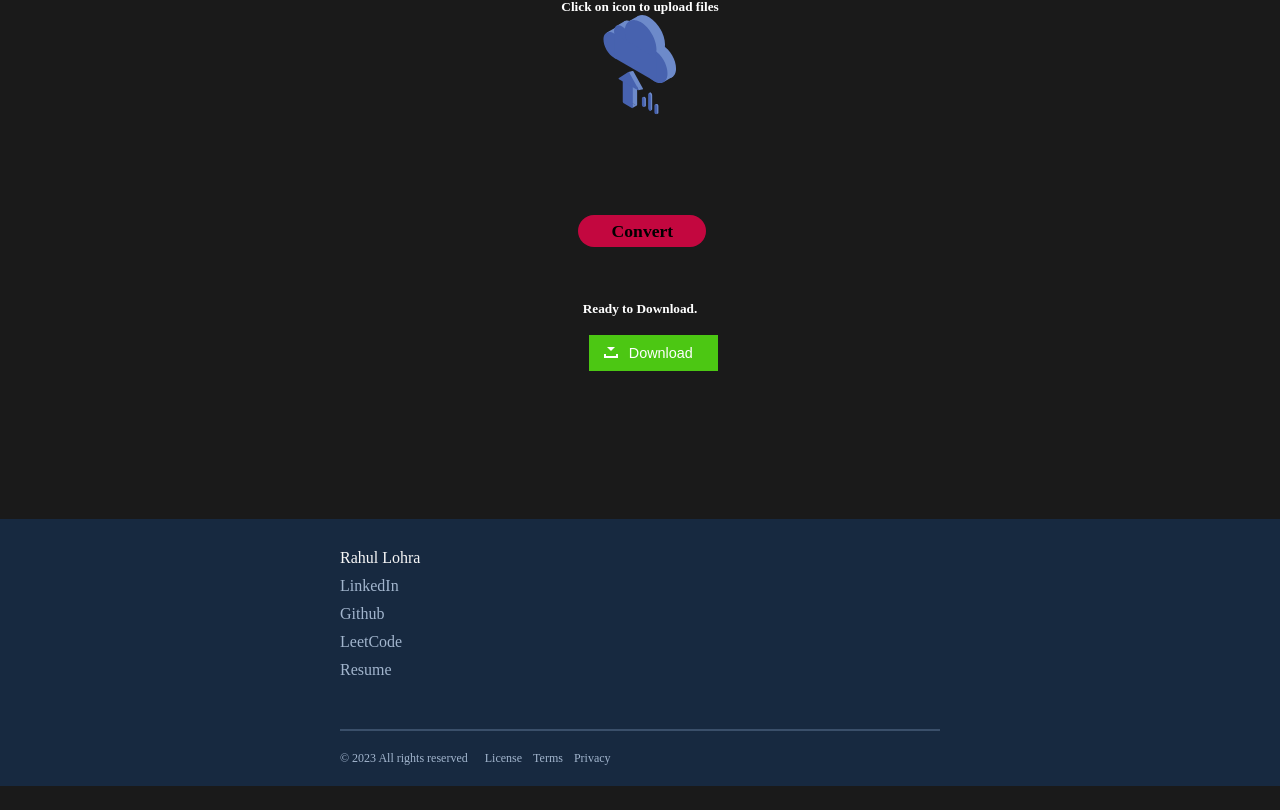
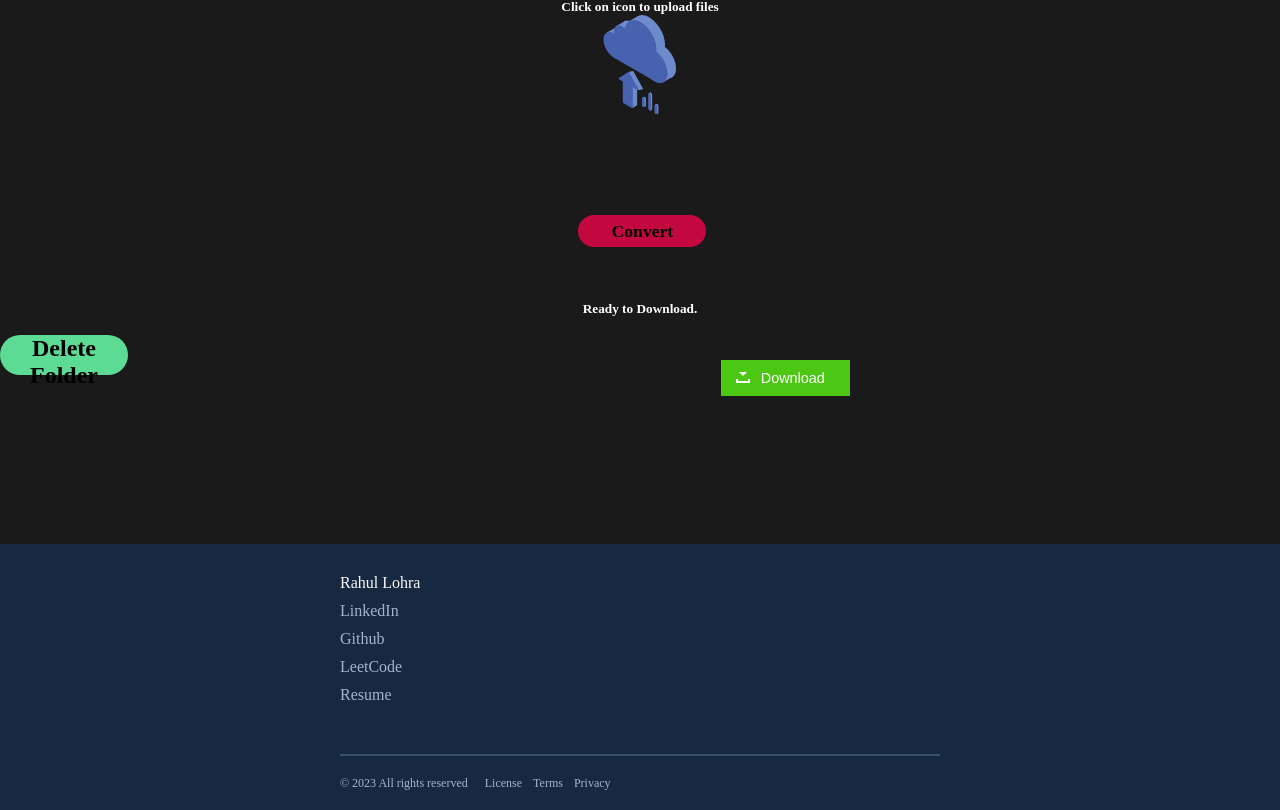
Before and after one commit to rahullo/FileMorpher, a Django app: template doccon/doc_conv/converters/templates/pdftojpg.html in a window 1280 px wide. Shown: the part 226-1036 px from the top of the page. Before the commit the page ends 1012 px from the top, so only its background shows below. Run offline with Django 4.2, Linux system fonts and the light colour scheme; the template is opened without the code that fills it: most values are stand-ins (such as "Sample title", 1, 10 or a date in 2020); some libraries are stand-ins or nearby versions.

Commit message:
Adding a feature that delete the file after downloading

```diff
--- a/doccon/doc_conv/converters/static/js/file-upload.js
+++ b/doccon/doc_conv/converters/static/js/file-upload.js
@@ -1,6 +1,12 @@
 // document.getElementById('file-input').addEventListener("change", function () {
 //     document.getElementById('filecount')
 // });
+
+
+document.getElementById('uploadbutton').addEventListener('click', function(event) {
+    console.log("convert button clicked");
+})
+
 
 document.querySelector('.navbar-nav').addEventListener('click', function(event) {
     event.preventDefault();
@@ -12,6 +18,35 @@
         event.target.classList.add('active')
     }
 })
+
+function deleteFolder() {
+    // Get the folder name from the button.
+    var folderName = this.getAttribute('data-folder-name');
+    console.log("dedkjfkadsj");
+    // Make a POST request to the delete_folder view.
+    var xhr = new XMLHttpRequest();
+    xhr.open('POST', '/delete_folder', true);
+    xhr.setRequestHeader('Content-Type', 'application/json');
+    xhr.send(JSON.stringify({
+      folder_name: folderName
+    }));
+
+    // Handle the response.
+    xhr.onload = function() {
+      if (xhr.status === 200) {
+        // The folder was deleted successfully.
+        alert('Folder deleted successfully.');
+      } else {
+        // An error occurred.
+        alert('Error deleting folder.');
+      }
+    };
+  }
+
+// deleteF.addEventListener('click', function(event) {
+//     event.preventDefault();
+//     console.log("Delete Button clicked");
+// })
 
 
 function handleFileSelect(event) {
--- a/doccon/doc_conv/converters/templates/pdftojpg.html
+++ b/doccon/doc_conv/converters/templates/pdftojpg.html
@@ -49,6 +49,7 @@
 {% if url %}
     <h5 style="text-align: center">Ready to Download.</h5>
     </br>
+    <button id="delete_folder" onclick = "deleteFolder">Delete Folder</button>
     <a type="button" class="btn buttonDownload" href="../static/uploaded_files/pdf2jpg/{{ url }}/sample.jpg" download="output.jpg">Download</a>
 {% endif %}
 
--- a/doccon/doc_conv/converters/urls.py
+++ b/doccon/doc_conv/converters/urls.py
@@ -7,4 +7,5 @@
     path('fileMorpher/pdfTodoc', views.pdfTodoc, name='pdfTodoc'),
     path('fileMorpher/jpgtopdf', views.jpgTopdf, name='jpgTopdf'),
     path('fileMorpher/pdftojpg', views.pdfTojpg, name='pdfTojpg'),
+    path('fileMorpher/pdftojpg', views.delete_folder, name='folderDeletion'),
 ]
```
Also changed, not shown: doccon/doc_conv/converters/views.py (+29 -3 lines), doccon/doc_conv/converters/static/uploaded_files/pdf2jpg/mqdswxnmjk/sample.jpg (deleted), doccon/doc_conv/converters/static/uploaded_files/pdf2jpg/ofkweolpmp/sample.jpg (deleted), doccon/doc_conv/converters/static/uploaded_files/pdf2jpg/tefgticnrl/sample.jpg (deleted), 1 other file.
